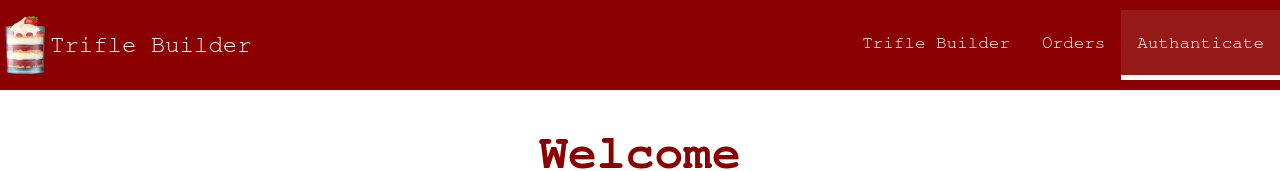
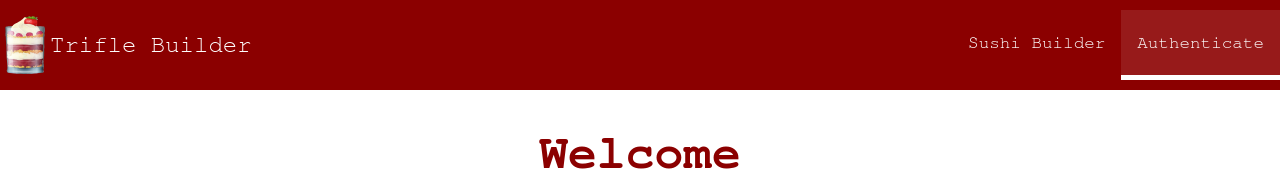
Before and after one commit to TursunbaevaAyana/trifle-builder, a React (Create React App) app: page /auth in a window 1280 px wide. Shown: the top 171 px of the page. Built offline with nearby package versions, Linux system fonts and the light colour scheme; a web font is replaced by a local one.

Commit message:
Add auth logic to Nav

```diff
--- a/src/components/UI/Nav/Nav.js
+++ b/src/components/UI/Nav/Nav.js
@@ -1,11 +1,17 @@
 import React from "react";
 import NavItem from "./NavItem/NavItem";
 import classes from "./Nav.module.css";
+import { useSelector } from "react-redux";
 
-export default () => (
-  <ul className={classes.Nav}>
-    <NavItem url="/builder">Trifle Builder</NavItem>
-    <NavItem url="/orders">Orders</NavItem>
-    <NavItem url="/auth">Authanticate</NavItem>
-  </ul>
-);
+export default () => {
+  const isAuthenticated = useSelector(state => state.auth.token !== null);
+
+  return (
+    <ul className={classes.Nav}>
+      <NavItem url="/builder">Sushi Builder</NavItem>
+      {isAuthenticated ? <NavItem url="/orders">Orders</NavItem> : null}
+      {!isAuthenticated ? <NavItem url="/auth">Authenticate</NavItem> : null}
+      {isAuthenticated ? <NavItem url="/logout">Logout</NavItem> : null}
+    </ul>
+  );
+}
--- a/src/store/actions/auth.js
+++ b/src/store/actions/auth.js
@@ -1,4 +1,4 @@
-import { AUTH_SUCCESS, AUTH_FAIL, AUTH_START } from "./types";
+import { AUTH_SUCCESS, AUTH_FAIL, AUTH_START, AUTH_LOGOUT } from "./types";
 import axios from "axios";
 
 export const start = (dispatch) => dispatch({
```
